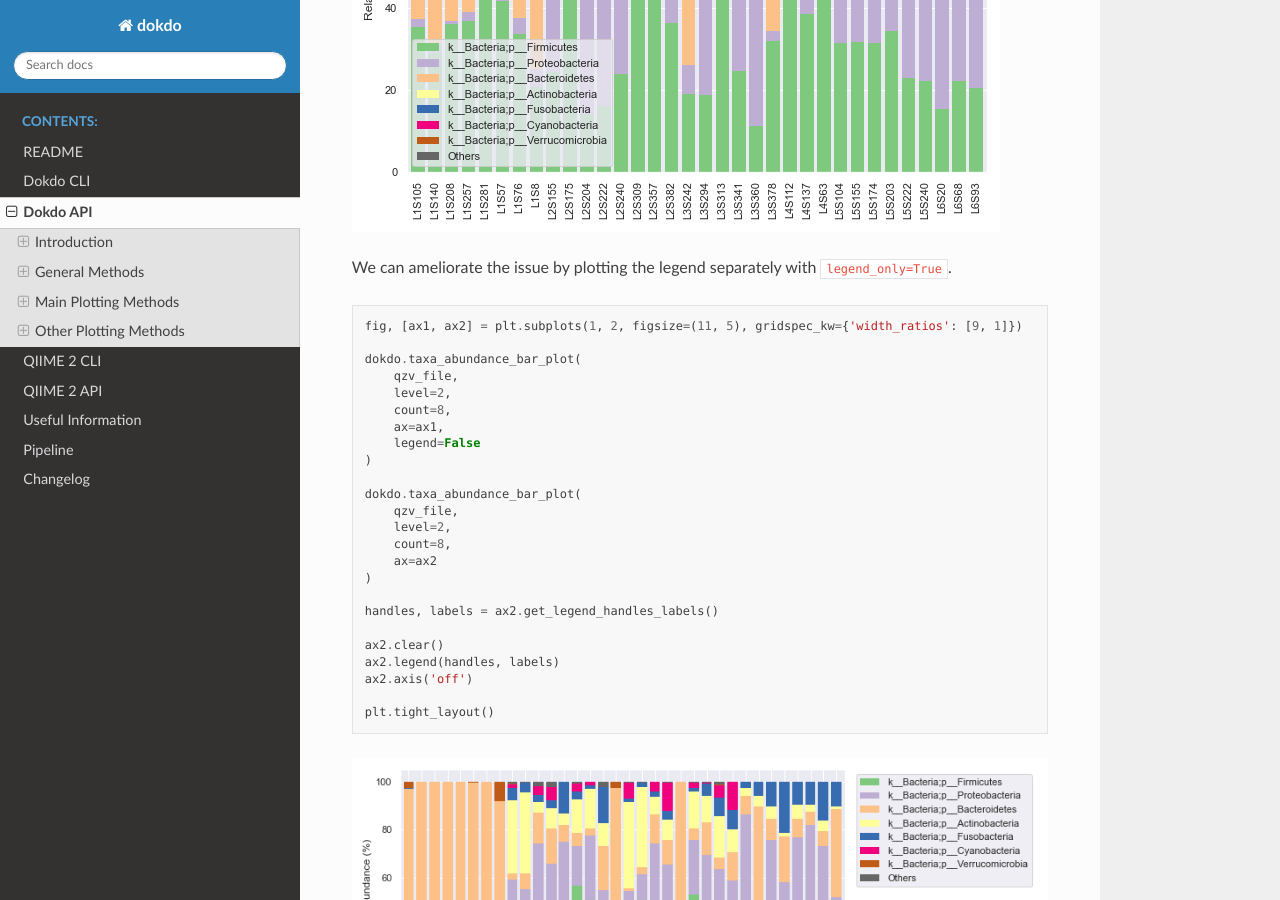
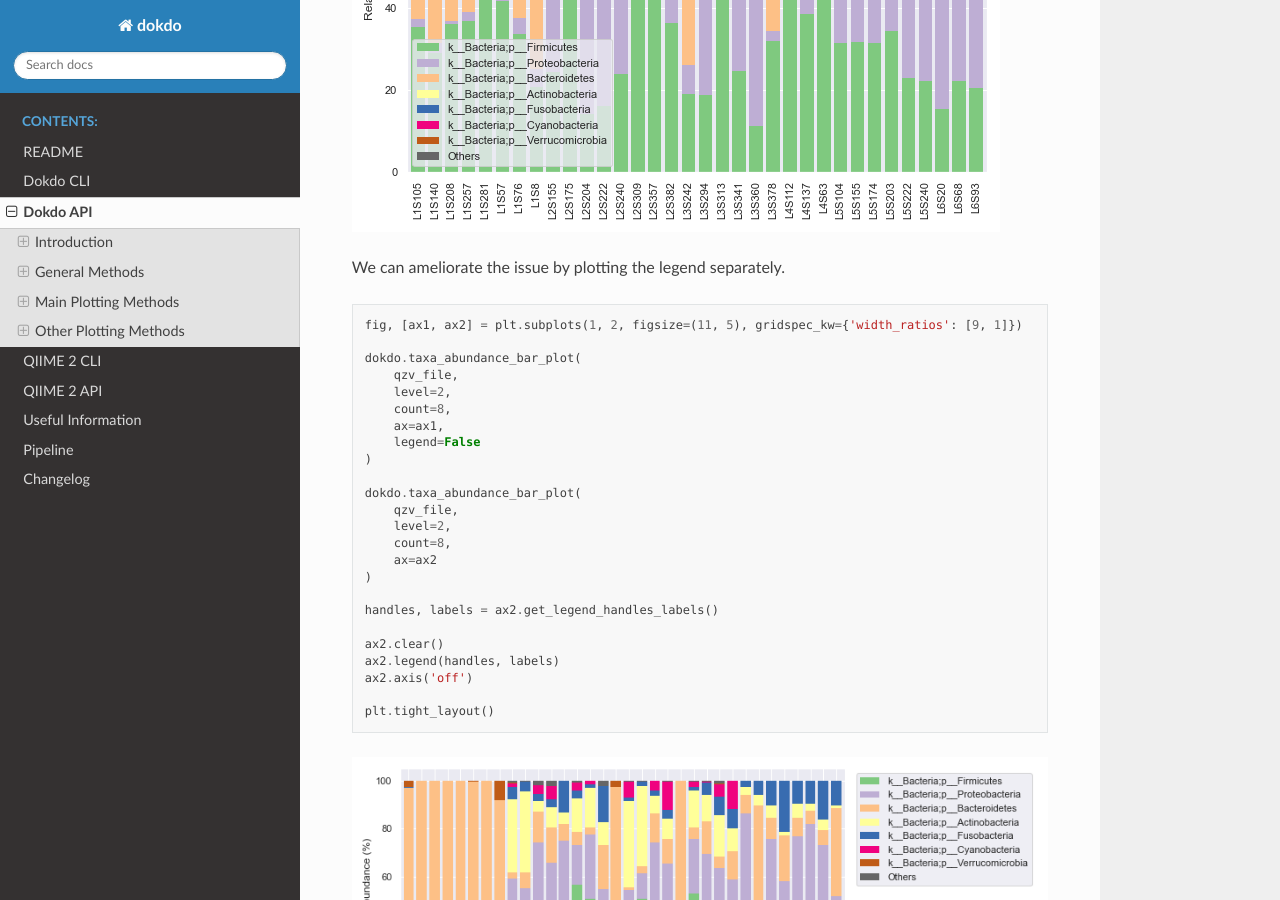
Before and after one commit to sbslee/dokdo, a Sphinx documentation site: the page built from docs/dokdo_api.rst, in a window 1280 px wide and 900 px high, scrolled down 7893 px. Built offline with Sphinx 7.4.7 and the Read the Docs theme 2.0.0, drawn with Linux system fonts in a browser that asks for light colours.

Commit message:
Update docs

```diff
--- a/docs/dokdo_api.rst
+++ b/docs/dokdo_api.rst
@@ -248,7 +248,7 @@ In some situations, we may wish to plot the graph and the legend separately. For
 
 .. image:: images/Introduction-9.png
 
-We can ameliorate the issue by plotting the legend separately with ``legend_only=True``.
+We can ameliorate the issue by plotting the legend separately.
 
 .. code:: python3
 
```
